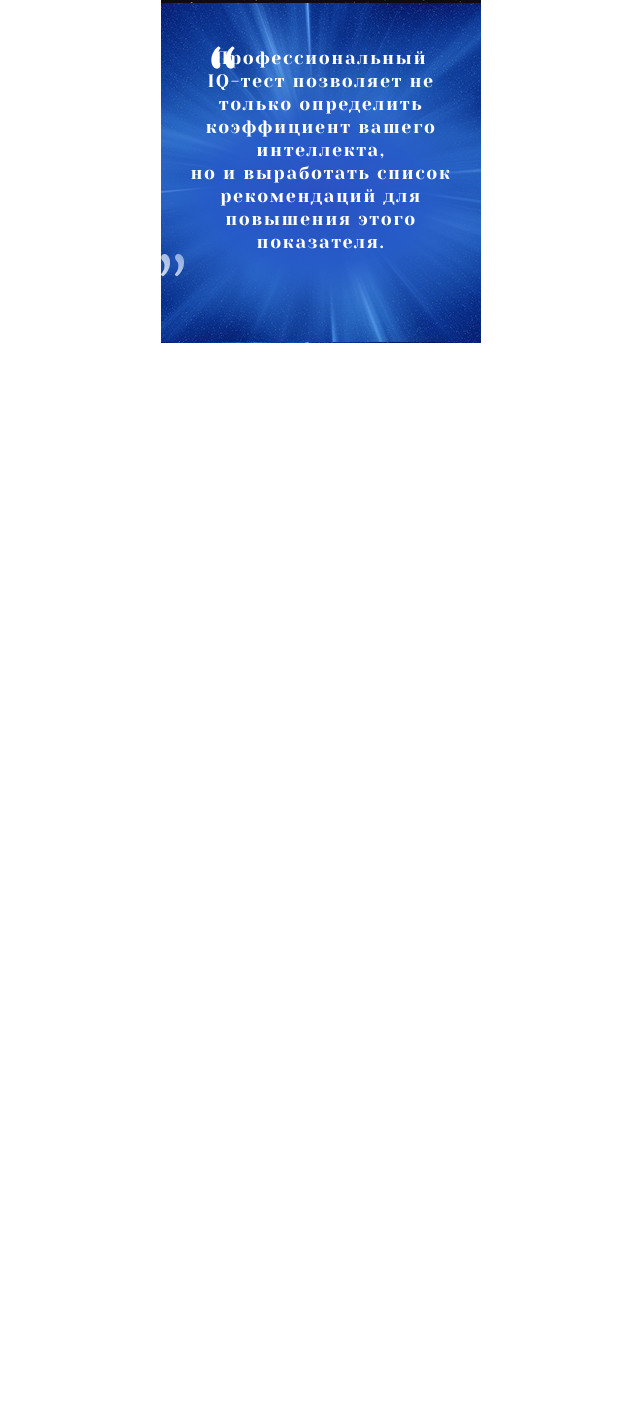
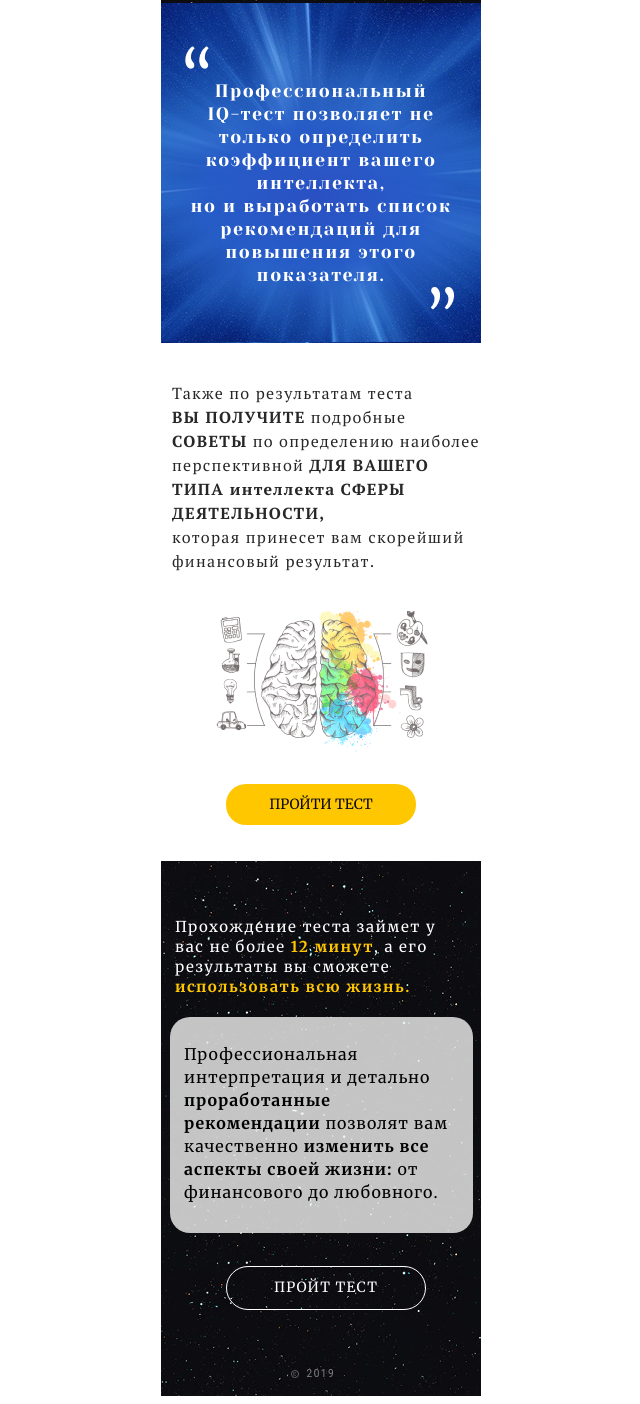
Before and after one commit to Mari-By/ABC_work, a website: page src/index.html in a window 1280 px wide. Shown: the part 573-1977 px from the top of the page, without its empty margins (319-959 px from the left). Before the commit the page ends 939 px from the top, so only its background shows below. Drawn offline with Linux system fonts and the light colour scheme; files that its build step writes are made by us from their sources.

Commit message:
main page in work

```diff
--- a/src/index.html
+++ b/src/index.html
@@ -65,10 +65,50 @@
 
 			<img src="/src/img/bg/bg_2/Rectangle.png" alt="img" class="wow_img">
 
+			<img src="/src/img/foto/“_right.png" alt="quotes_down" class="wow_quotes_down">
+
+		</section>
+
+		<section class="about">
+
+			<div class="about_descr">
+				Также по результатам теста<br>
+				<span class="upbold">вы получите</span> подробные <br> <span class="upbold">советы</span> по определению наиболее <br> перспективной <span class="upbold">для вашего <br>типа </span> <span class="int">интеллекта</span> <span class="upbold">сферы <br> деятельности,</span> <br>
+				которая принесет вам скорейший <br> финансовый результат.
+
+			</div>
+
+			<div class="about_brain">
+				<img src="/src/img/foto/brain_color.png" alt="brain">
+			</div>
+
+			<button class="about_btn">
+				<a href="#" class="promo_button">пРойти тест</a>
+			</button>
+
+		</section>
+
+		<section class="motivation">
+			<div class="motivation_text">
+				Прохождение теста займет у вас не более <span>12 минут</span>, а его результаты вы сможете <span>использовать всю жизнь.</span>
+			</div>
+
+			<div class="motivation_back">
+				<div class="motivation_descr">
+					Профессиональная интерпретация и детально <span>проработанные рекомендации</span> позволят вам качественно <span>изменить все аспекты своей жизни:</span> от финансового до любовного.
+				</div>
+			</div>
+
+			<button class="motivation_btn">
+				<a href="#" class="motivation_button">пРойт тест</a>
+			</button>
+			<div class="motivation_footer">
+				<img src="/src/icons/_C_.png" alt="C" class="motivation_icon">
+				<div class="motivation_year">2019</div>
+
+			</div>
 
 
-
-			<img src="/src/img/foto/“_right.png" alt="quotes_down" class="wow_quotes_down">
 
 		</section>
 
--- /dev/null
+++ b/src/sass/blocks/_about.scss
@@ -0,0 +1,44 @@
+.about {
+    height: 480px;
+        &_descr {
+        color: #272727;
+        width: 310px;
+        margin-top: 38px;
+        margin-left: 11px;
+        font-family: PT Serif;
+        font-size: 16px;
+        line-height: 24px;
+        letter-spacing: 1.3px;
+        }
+        &_brain {
+            margin-top: 38px;
+            margin-left: 45px;
+
+
+        }
+        &_btn {
+            width: 190px;
+            border: none;
+            height: 41px;
+            background-color: $main-color;
+            border-radius: 20px;
+            padding: 12px 25px;
+            font-family: Merriweather;
+            font-size: 14px;
+            line-height: 17.6px;
+            text-align: center;
+            text-transform: uppercase;
+            margin-top: -15px;
+            margin-left: 65px;
+
+
+        }
+
+}
+.int {
+    font-weight: bold;
+}
+.upbold {
+    text-transform: uppercase;
+    font-weight: bold;
+}
--- /dev/null
+++ b/src/sass/blocks/_motivation.scss
@@ -0,0 +1,84 @@
+.motivation {
+    height: 535px;
+    background-image: url(../img/bg/sky_stars.png);
+    &_text {
+        width: 270px;
+        margin-left: 14px;
+        padding-top: 56px;
+        color: #FFFFFF;
+        font-family: Merriweather;
+        font-size: 15px;
+        line-height: 20px;
+        letter-spacing: 1.5px;
+        span {
+            color: $main-color;
+            font-weight: bold;
+        }
+
+    }
+
+    &_back {
+        background-color: #F3F3F2CC;
+        width: 303px;
+        height: 216px;
+        margin-top: 20px;
+        margin-left: 9px;
+        border-radius: 20px;
+
+    }
+    &_descr {
+        width: 280px;
+        padding-top: 26px;
+        margin-left: 14px;
+        font-family: Merriweather;
+        font-size: 16px;
+        line-height: 23px;
+        letter-spacing: 1px;letter-spacing: 1px;
+        span {
+            font-weight: bold;
+        }
+
+    }
+    &_btn {
+        width: 200px;
+        border: 1px;
+        height: 44px;
+        border-radius: 22px;
+        padding: 12px 25px;
+        font-family: Merriweather;
+        font-size: 14px;
+        line-height: 17.6px;
+        text-align: center;
+        text-transform: uppercase;
+        margin-top: 33px;
+        margin-left: 65px;
+        background-color: transparent;
+        border: 1.5px solid white;
+
+    }
+    &_button {
+        color: white;
+        text-decoration: none;
+        letter-spacing: 1.2px;
+    }
+    &_footer {
+        display: flex;
+        justify-content: space-between;
+        width: 44px;
+        margin-top: 52px;
+        margin-left: 130px;
+
+    }
+    &_icon {
+        margin-top: 8px;
+        height: 8px;
+        width: 8px;
+    }
+    &_year {
+        color: #FFFFFF80;
+        font-family: Roboto;
+        font-size: 10px;
+        line-height: 23px;
+        letter-spacing: 1.5px;
+    }
+}
--- a/src/sass/blocks/_promo.scss
+++ b/src/sass/blocks/_promo.scss
@@ -89,7 +89,7 @@
     &_text {
         position: relative;
         margin: 0 auto;
-        margin-top: 17px;
+        margin-top: 50px;
         z-index: +1;
         width: 270px;
         font-family: Yeseva One;
@@ -104,8 +104,12 @@
         position: relative;
         top: 43px;
         z-index: +5;
-        left: 50px;
-
+        left: 24px;
 
     }
+    &_quotes_down {
+        position: relative;
+        z-index: +5;
+        left: 270px;
+    }
 }
--- a/src/sass/style.scss
+++ b/src/sass/style.scss
@@ -16,3 +16,5 @@ html {
 
 
 @import 'blocks/promo.scss';
+@import 'blocks/about.scss';
+@import 'blocks/motivation.scss';
```
Also changed, not shown: src/css/style.min.css, src/icons/_C_.png (added), 1 other file.
